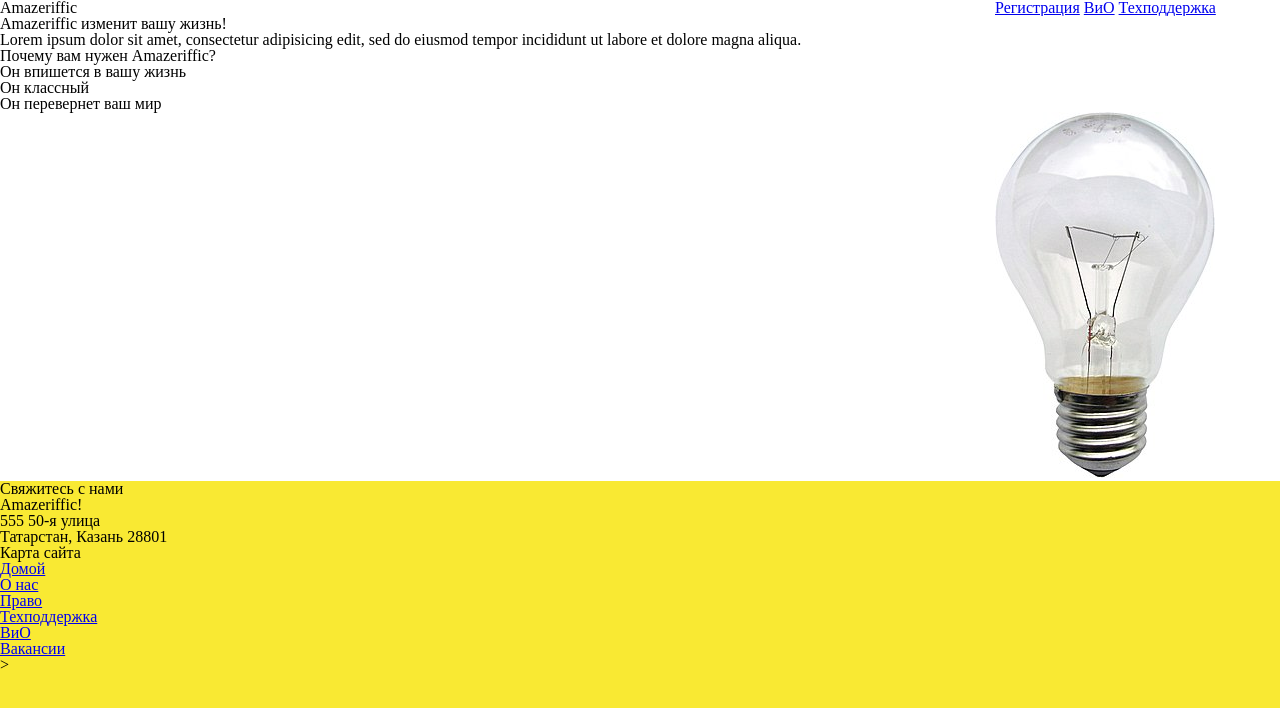
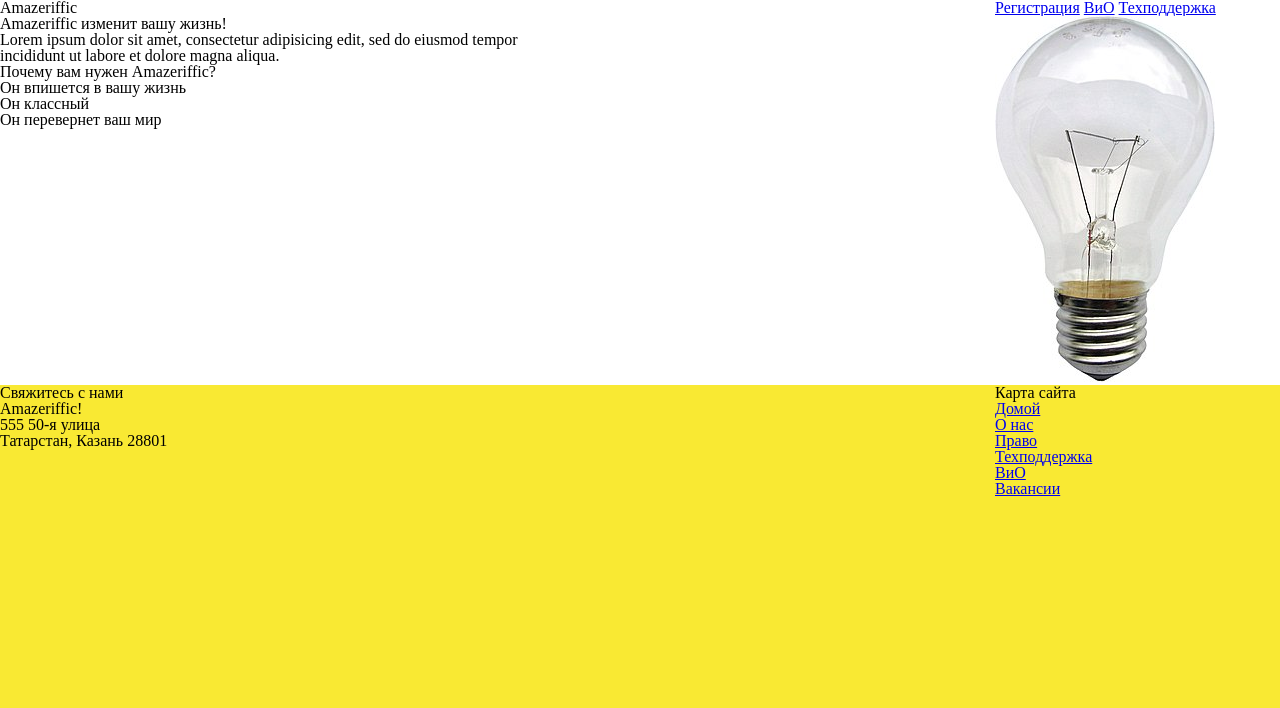
Before and after one commit to BorMP4312/amazef, a plain HTML site: page index.html in a window 1280 px wide. Drawn offline with Linux system fonts and the light colour scheme.

Commit message:
Add kolumn sitemap

```diff
--- a/index.html
+++ b/index.html
@@ -52,7 +52,7 @@
 				<li><a href="#">Вакансии</a></li>
 				</ul>
 			</div>
-		</div>>
+		</div>
 	</footer>
 </body>
 </html>
--- a/style.css
+++ b/style.css
@@ -30,7 +30,7 @@ main {
 	background: white;
 	overflow: auto;
 }
-main .main_block {
+main .main_part {
 	float: left;
 	width: 570px;
 }
@@ -38,3 +38,14 @@ main .image {
 	float: right;
 	width: 285px;
 }
+footer {
+	overflow: auto;
+}
+footer .contact {
+	float: left;
+	width: 570px;
+}
+footer .sitemap {
+	float: right;
+	width: 285px;
+}
```
